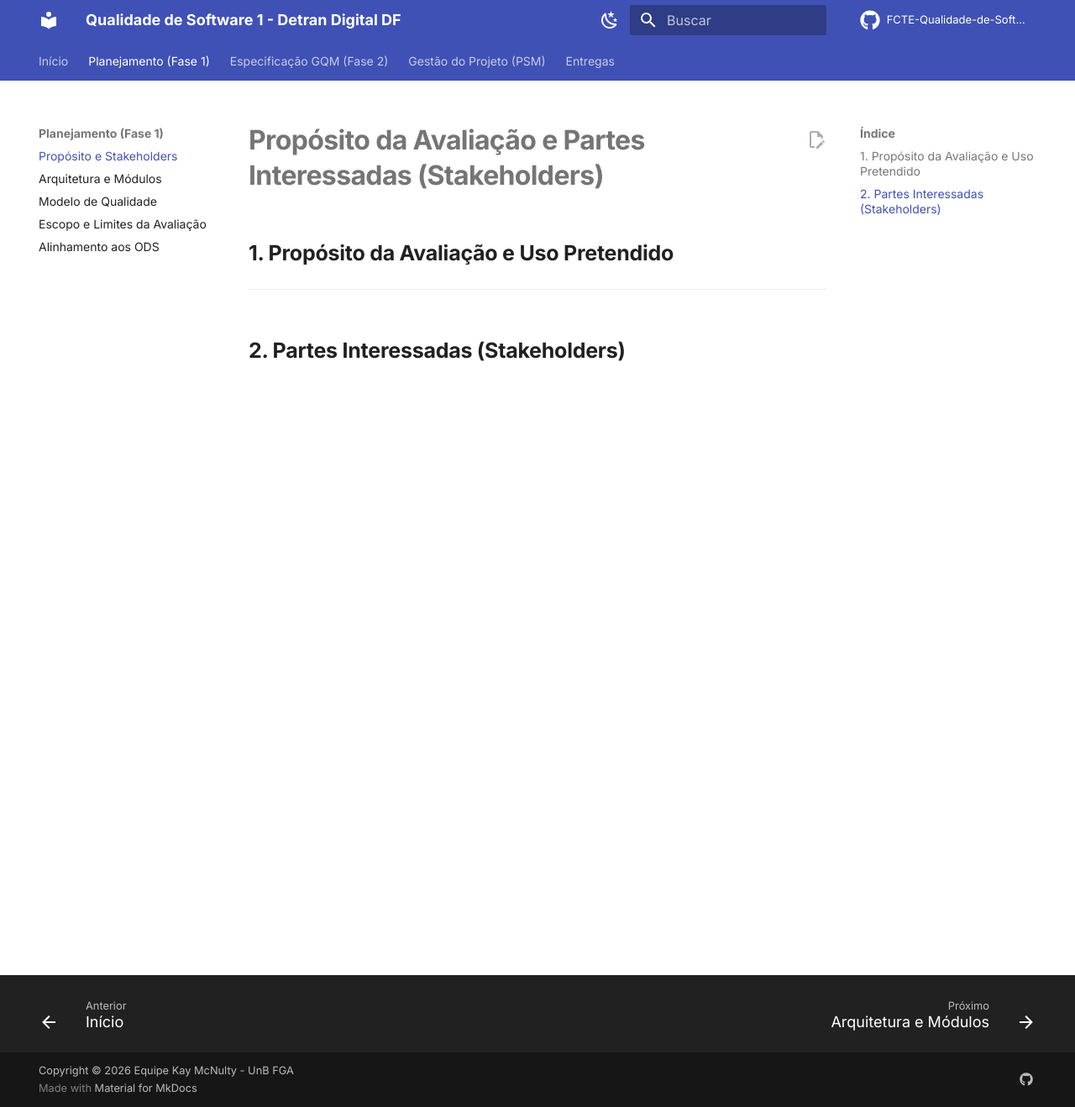
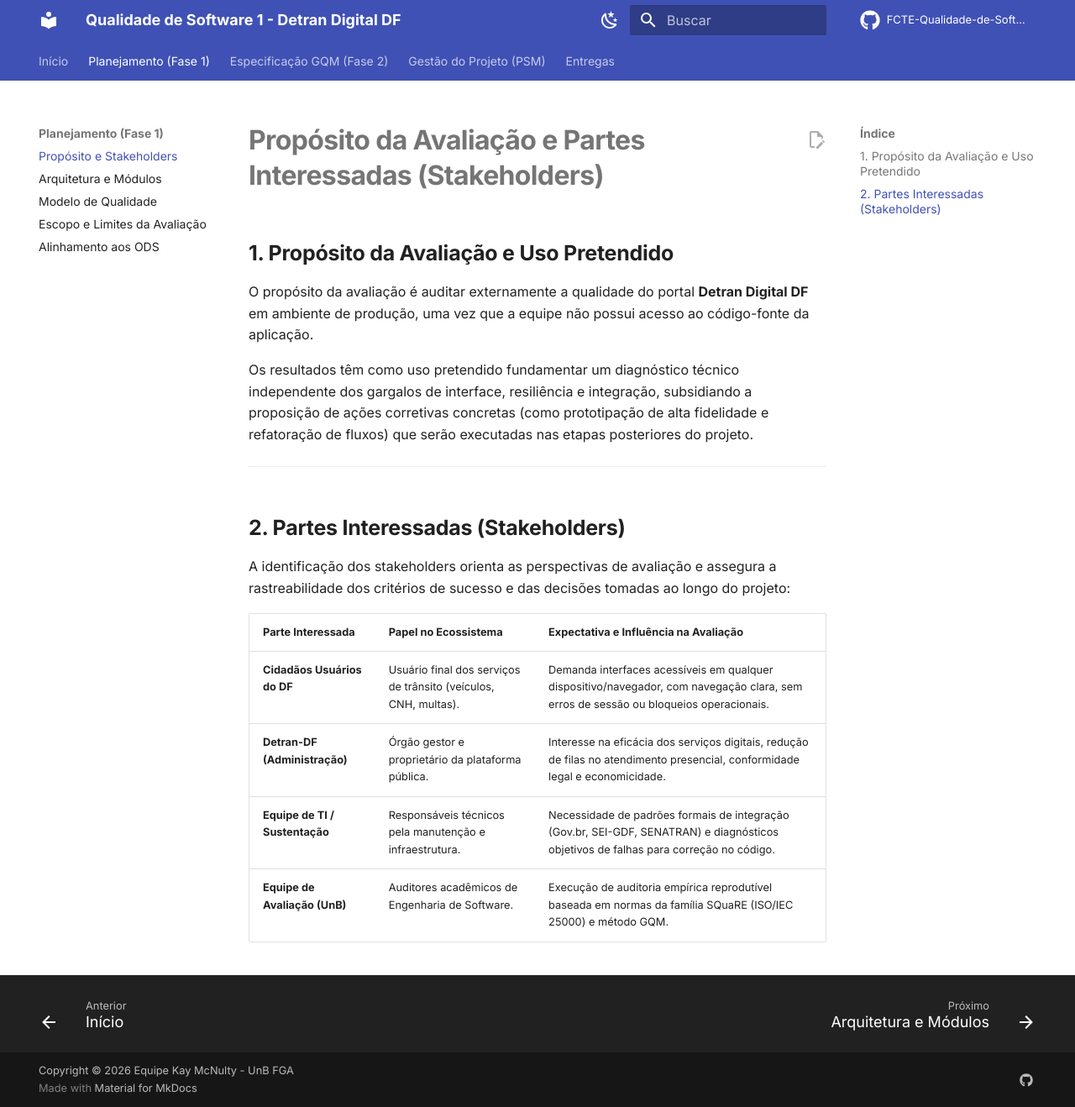
Before and after one commit to FCTE-Qualidade-de-Software-1/2026-2_T02_KAY_MCNULTY, an MkDocs documentation site: the page built from docs/fase1/proposito-stakeholders.md, in a window 1280 px wide and 1318 px high. Shown: the whole window at 84% size. Built offline with MkDocs 1.6.1 and Material for MkDocs 9.7.7, drawn with Linux system fonts in a browser that asks for light colours; comment, search, counter and statistics services are not loaded.

Commit message:
docs: documenta proposito da avaliacao e matriz de stakeholders (closes #5)
Co-authored-by: Nicole Jovita Fernandes <nicolejovitafernandes@gmail.com>

```diff
--- a/docs/fase1/proposito-stakeholders.md
+++ b/docs/fase1/proposito-stakeholders.md
@@ -2,10 +2,19 @@
 
 ## 1. Propósito da Avaliação e Uso Pretendido
 
-<!-- Espaço reservado para documentar o propósito da avaliação e o uso pretendido dos resultados -->
+O propósito da avaliação é auditar externamente a qualidade do portal **Detran Digital DF** em ambiente de produção, uma vez que a equipe não possui acesso ao código-fonte da aplicação.
+
+Os resultados têm como uso pretendido fundamentar um diagnóstico técnico independente dos gargalos de interface, resiliência e integração, subsidiando a proposição de ações corretivas concretas (como prototipação de alta fidelidade e refatoração de fluxos) que serão executadas nas etapas posteriores do projeto.
 
 ---
 
 ## 2. Partes Interessadas (Stakeholders)
 
-<!-- Espaço reservado para a tabela e descrição dos stakeholders, papéis e influências na avaliação -->
+A identificação dos stakeholders orienta as perspectivas de avaliação e assegura a rastreabilidade dos critérios de sucesso e das decisões tomadas ao longo do projeto:
+
+| Parte Interessada | Papel no Ecossistema | Expectativa e Influência na Avaliação |
+| :--- | :--- | :--- |
+| **Cidadãos Usuários do DF** | Usuário final dos serviços de trânsito (veículos, CNH, multas). | Demanda interfaces acessíveis em qualquer dispositivo/navegador, com navegação clara, sem erros de sessão ou bloqueios operacionais. |
+| **Detran-DF (Administração)** | Órgão gestor e proprietário da plataforma pública. | Interesse na eficácia dos serviços digitais, redução de filas no atendimento presencial, conformidade legal e economicidade. |
+| **Equipe de TI / Sustentação** | Responsáveis técnicos pela manutenção e infraestrutura. | Necessidade de padrões formais de integração (Gov.br, SEI-GDF, SENATRAN) e diagnósticos objetivos de falhas para correção no código. |
+| **Equipe de Avaliação (UnB)** | Auditores acadêmicos de Engenharia de Software. | Execução de auditoria empírica reprodutível baseada em normas da família SQuaRE (ISO/IEC 25000) e método GQM. |
```
